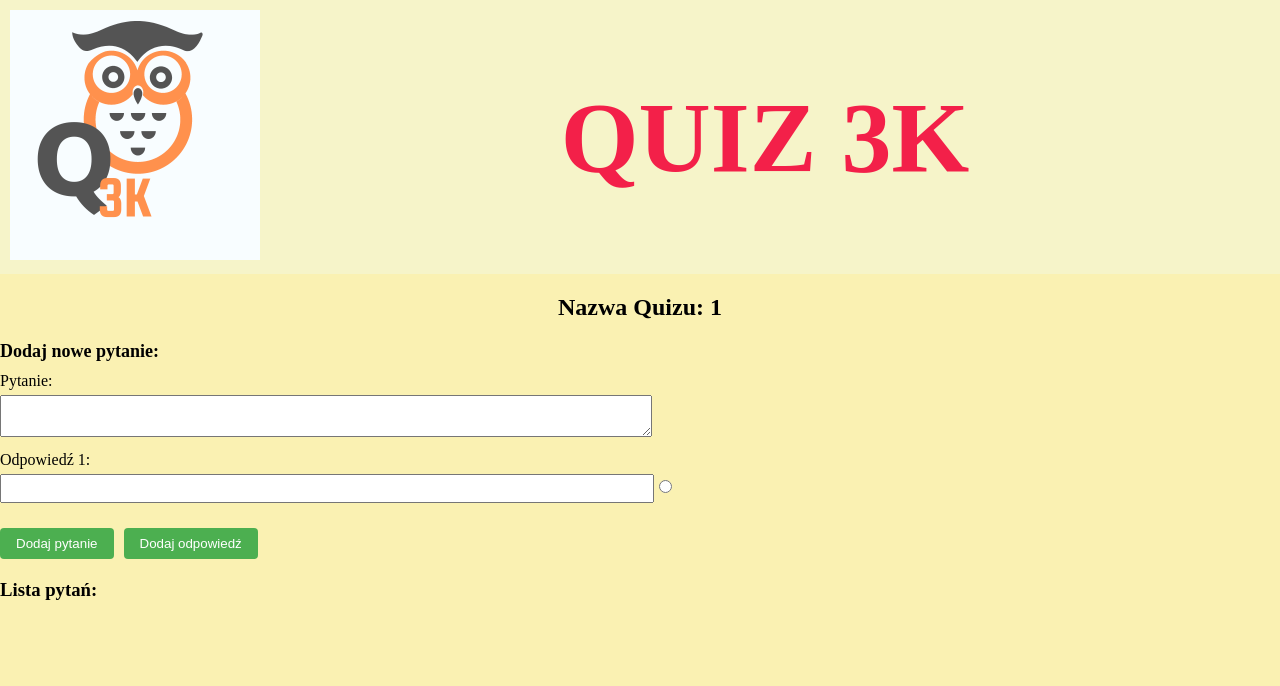
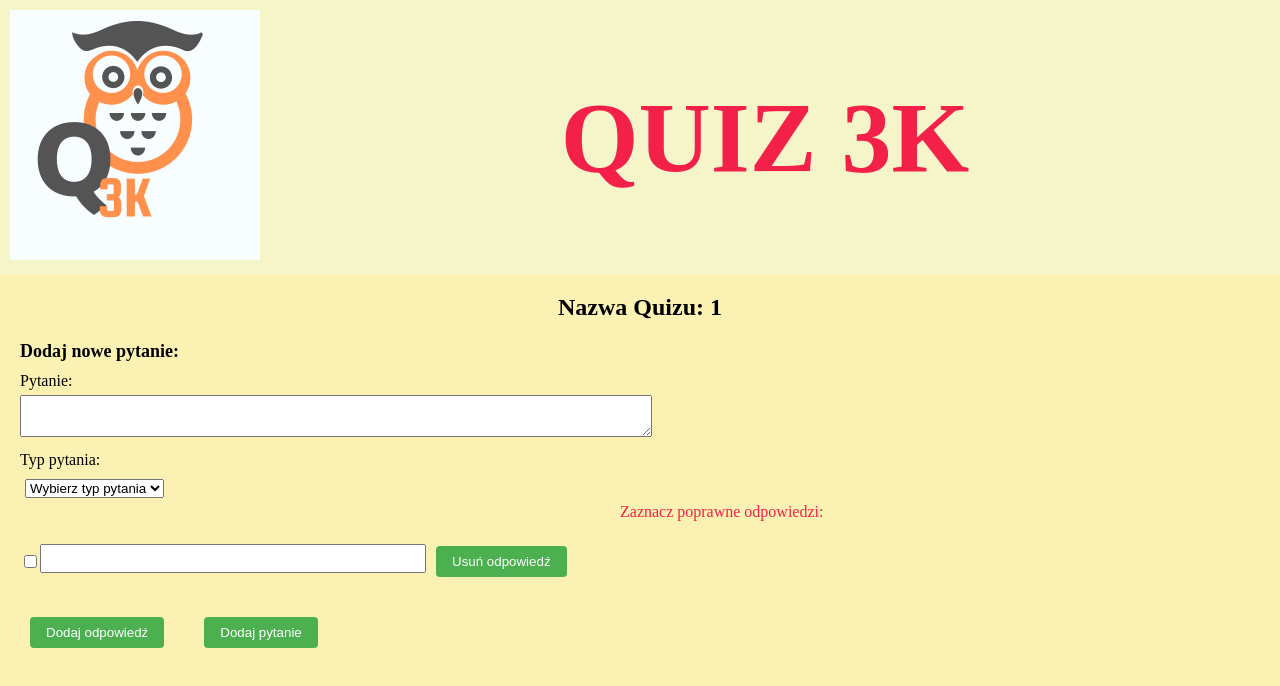
Before and after one commit to Matkaru/quiz3K, an Angular app in the folder frontQuiz3K/quiz3k_Front/: page /add-question-to-quiz/1 in a window 1280 px wide. Both pictures are taken after a click on the button "Dodaj odpowiedź". Shown: the top 686 px of the page. Built offline with nearby package versions, Linux system fonts and the light colour scheme.

Commit message:
support for post method for question

```diff
--- a/frontQuiz3K/quiz3k_Front/src/app/app.component.css
+++ b/frontQuiz3K/quiz3k_Front/src/app/app.component.css
@@ -57,4 +57,5 @@ img {
 }
 body{
   height: 100%;
+
 }
--- a/frontQuiz3K/quiz3k_Front/src/app/pages/quiz-page/add-question-to-quiz/add-question-to-quiz.component.css
+++ b/frontQuiz3K/quiz3k_Front/src/app/pages/quiz-page/add-question-to-quiz/add-question-to-quiz.component.css
@@ -6,7 +6,7 @@
 }
 
 .question-section {
-  margin-top: 20px;
+  margin: 20px;
 }
 
 .question-section h3 {
@@ -23,11 +23,15 @@
   margin-bottom: 5px;
 }
 
-.question-section textarea,
-.question-section input[type="text"] {
+.question-section textarea{
   width: 50%;
   padding: 5px;
   margin-bottom: 10px;
+}
+.question-section input[type="text"] {
+  width: 30%;
+  padding: 5px;
+  margin-bottom: 5px;
 }
 
 .question-section button[type="submit"],
@@ -38,6 +42,7 @@
   border: none;
   border-radius: 4px;
   cursor: pointer;
+  margin: 20px;
 }
 
 .question-section button[type="submit"] {
@@ -48,7 +53,8 @@
   margin-left: 10px;
 }
 .question-list {
-  margin-top: 20px;
+  margin: 20px;
+
 }
 
 .question-list-item {
@@ -57,3 +63,23 @@
   background-color: #f2f2f2;
   border-radius: 4px;
 }
+.remove-answer {
+  padding: 8px 16px;
+  background-color: #4caf50;
+  color: #fff;
+  border: none;
+  border-radius: 4px;
+  cursor: pointer;
+}
+select{
+  margin: 5px;
+}
+.checkbox-info{
+  position: relative;
+  color: #f32049;
+  margin-left: 600px;
+}
+.answer-wrapper {
+  display: flex;
+  align-items: center;
+}
--- a/frontQuiz3K/quiz3k_Front/src/app/pages/quiz-page/add-question-to-quiz/add-question-to-quiz.component.html
+++ b/frontQuiz3K/quiz3k_Front/src/app/pages/quiz-page/add-question-to-quiz/add-question-to-quiz.component.html
@@ -2,27 +2,41 @@
 
 <div class="question-section">
   <h3>Dodaj nowe pytanie:</h3>
-  <form (submit)="addQuestion()">
+  <form (submit)="addQuestion()" [formGroup]="questionForm">
     <div>
       <label>Pytanie:</label>
-      <textarea [(ngModel)]="newQuestion.questionText" name="questionText" required></textarea>
+      <textarea formControlName="questionText" required [ngClass]="{ 'is-invalid': questionForm.get('questionText').invalid && (questionForm.get('questionText').dirty || questionForm.get('questionText').touched) }"></textarea>
+      <div *ngIf="questionForm.get('questionText').invalid && (questionForm.get('questionText').dirty || questionForm.get('questionText').touched)" class="invalid-feedback">
+        Uzupełnij to pole.
+      </div>
+    </div>
+    <div>
+      <label>Typ pytania:</label>
+      <select formControlName="questionType" required (change)="updateQuestionType()">
+        <option value="" disabled [selected]="true">Wybierz typ pytania</option>
+        <option value="SINGLE">Jednokrotny</option>
+        <option value="MULTIPLE">Wielokrotny</option>
+      </select>
+      <div *ngIf="questionForm.get('questionType').invalid && (questionForm.get('questionType').dirty || questionForm.get('questionType').touched)" class="invalid-feedback">
+        Wybierz typ pytania.
+      </div>
+    </div>
+    <div>
+      <div *ngIf="showCheckboxInfo || questionForm.value.questionType === 'single'">
+        <label class="checkbox-info">Zaznacz poprawne odpowiedzi:</label>
+      </div>
     </div>
     <div *ngFor="let answer of newQuestion.answers; let i = index">
-      <label>Odpowiedź {{ i + 1 }}:</label>
-      <input type="text" [(ngModel)]="answer.text" name="answer{{ i }}" required>
-      <input type="radio" name="correctAnswer" [value]="answer.id" (change)="setCorrectAnswer(answer)">
-      <label>{{ answer.text }}</label>
+      <div *ngIf="!answer.deleted">
+        <div class="answer-wrapper" [formGroup]="getAnswerForm(i)">
+          <input type="checkbox" formControlName="correct" (change)="toggleCorrectAnswer(getAnswerForm(i))" [checked]="answer.correct">
+          <input type="text" formControlName="text" required>
+          <label>{{ answer.text }}</label>
+          <button type="button" class="remove-answer" (click)="removeAnswer(getAnswerForm(i))">Usuń odpowiedź</button>
+        </div>
+      </div>
     </div>
+    <button type="button" (click)="addAnswer()">Dodaj odpowiedź</button>
     <button type="submit">Dodaj pytanie</button>
-    <button type="button" (click)="addAnswer()">Dodaj odpowiedź</button>
   </form>
 </div>
-<div class="question-list">
-  <h3>Lista pytań:</h3>
-  <div *ngFor="let question of questionList" class="question-list-item">
-    <p>{{ question.questionText }}</p>
-    <ul>
-      <li *ngFor="let answer of question.answers">{{ answer.text }}</li>
-    </ul>
-  </div>
-</div>
--- a/frontQuiz3K/quiz3k_Front/src/app/pages/quiz-page/add-question-to-quiz/add-question-to-quiz.component.ts
+++ b/frontQuiz3K/quiz3k_Front/src/app/pages/quiz-page/add-question-to-quiz/add-question-to-quiz.component.ts
@@ -1,8 +1,9 @@
-import { Component, OnInit } from '@angular/core';
+import {Component, OnInit} from '@angular/core';
 import {ActivatedRoute, Router} from '@angular/router';
-import { QuizService } from "../../../service/quiz.service";
-import { QuestionService } from "../../../service/question.service";
+import {QuizService} from "../../../service/quiz.service";
+import {QuestionService} from "../../../service/question.service";
 import {Answer, Question} from "./question.model";
+import {FormArray, FormBuilder, FormGroup, Validators} from "@angular/forms";
 
 @Component({
   selector: 'app-add-question-to-quiz',
@@ -10,48 +11,117 @@ import {Answer, Question} from "./question.model";
   styleUrls: ['./add-question-to-quiz.component.css']
 })
 export class AddQuestionToQuizComponent implements OnInit {
+  questionList: any[] = [];
+  questionForm: FormGroup;
+  quizName: string;
+  newQuestion: {
+    correctAnswerId: string;
+    quizId: string;
+    answers: any[];
+    id: string;
+    questionType: string;
+    questionText: string;
+  } = {
+    id: '',
+    quizId: '',
+    questionText: '',
+    answers: [],
+    correctAnswerId: '',
+    questionType: 'single'
+  };
 
-  quizName: string;
-  newQuestion: { correctAnswerId: string; quizId: string; answers: any[]; id: string; questionText: string };
+  showCheckboxInfo: boolean = false;
 
-  answer: { correct: boolean; id: string; text: string } = {
-    id: '',
-    text: '',
-    correct: false
-  };
-  private correctAnswerId: string;
-  questionList: any;
-
-  constructor(private activatedRoute: ActivatedRoute) {}
+  constructor(
+    private activatedRoute: ActivatedRoute,
+    private formBuilder: FormBuilder,
+    private questionService: QuestionService
+  ) {
+    this.questionForm = this.formBuilder.group({
+      questionText: ['', Validators.required],
+      questionType: ['', Validators.required],
+      answers: this.formBuilder.array([])
+    });
+  }
 
   ngOnInit() {
     this.activatedRoute.params.subscribe(params => {
-      console.log('parametry' + params)
       this.quizName = params['quizName'];
-      console.log(this.quizName);
     });
-    this.newQuestion = {
-      id: '',
-      quizId: '',
-      questionText: '',
-      answers: [],
-      correctAnswerId: ''
-    };
+  }
+
+  getAnswerForm(index: number) {
+    return (this.questionForm.get('answers') as FormArray).controls[index] as FormGroup;
   }
 
   addQuestion() {
-    if (this.newQuestion.questionText && this.newQuestion.answers.length > 0 && this.correctAnswerId) {
-      this.newQuestion.correctAnswerId = this.correctAnswerId;
+    if (this.questionForm.invalid) {
+      return;
+    }
+
+    this.newQuestion.questionText = this.questionForm.value.questionText;
+    this.newQuestion.questionType = this.questionForm.value.questionType;
+  // && this.newQuestion.correctAnswerId
+    if (this.newQuestion.questionText && this.newQuestion.answers.length > 0 ) {
+      this.questionService.createQuestion(this.newQuestion).subscribe(
+        response => {
+          console.log('Pytanie zostało zapisane:', response);
+          this.questionForm.reset();
+          this.newQuestion = {
+            id: '',
+            quizId: '',
+            questionText: '',
+            answers: [],
+            correctAnswerId: '',
+            questionType: 'single'
+          };
+          this.showCheckboxInfo = false;
+        },
+        error => {
+          console.error('Wystąpił błąd podczas zapisywania pytania:', error);
+        }
+      );
     } else {
       console.log('Wypełnij wszystkie pola');
     }
   }
 
   addAnswer() {
-    this.newQuestion.answers.push({ id: '', text: '', correct: false });
+    if ((this.questionForm.get('answers') as FormArray).length === 0) {
+      this.showCheckboxInfo = true;
+    }
+
+    const newAnswerFormGroup = this.formBuilder.group({
+      id: '',
+      text: '',
+      correct: false,
+      deleted: false
+    });
+
+    (this.questionForm.get('answers') as FormArray).push(newAnswerFormGroup);
+    this.newQuestion.answers.push(newAnswerFormGroup.value);
   }
-  setCorrectAnswer(answer: Answer) {
-    this.newQuestion.answers.forEach(a => a.correct = (a === answer));
-    this.newQuestion.correctAnswerId = String(answer.id);
+
+  toggleCorrectAnswer(answerFormGroup: FormGroup) {
+    const answerIndex = (this.questionForm.get('answers') as FormArray).controls.findIndex(control => control === answerFormGroup);
+    const answer = this.newQuestion.answers[answerIndex];
+
+    answer.correct = !answer.correct;
+  }
+
+  removeAnswer(answerFormGroup: FormGroup) {
+    const answersArray = this.questionForm.get('answers') as FormArray;
+    const answerIndex = answersArray.controls.findIndex(control => control === answerFormGroup);
+
+    if (answerIndex > -1) {
+      answersArray.removeAt(answerIndex);
+      this.newQuestion.answers.splice(answerIndex, 1);
+    }
+  }
+
+  updateQuestionType() {
+    const questionType = this.questionForm.value.questionType;
+    this.showCheckboxInfo = questionType === 'multiple';
+
   }
 }
--- a/frontQuiz3K/quiz3k_Front/src/app/pages/quiz-page/add-question-to-quiz/question.model.ts
+++ b/frontQuiz3K/quiz3k_Front/src/app/pages/quiz-page/add-question-to-quiz/question.model.ts
@@ -10,4 +10,6 @@ export interface Answer {
   id: number;
   text: string;
   correct: boolean;
+  deleted?: boolean;
+
 }
--- a/frontQuiz3K/quiz3k_Front/src/app/service/question.service.ts
+++ b/frontQuiz3K/quiz3k_Front/src/app/service/question.service.ts
@@ -1,7 +1,8 @@
 import { Injectable } from '@angular/core';
-import { HttpClient } from '@angular/common/http';
+import {HttpClient, HttpHeaders} from '@angular/common/http';
 import { Observable } from 'rxjs';
 import {Question} from "../pages/quiz-page/add-question-to-quiz/question.model";
+
 
 
 @Injectable({
@@ -9,6 +10,7 @@ import {Question} from "../pages/quiz-page/add-question-to-quiz/question.model";
 })
 export class QuestionService {
   private apiUrl = 'http://localhost:8080/api/questions';
+  private answerApiUrl = 'http://localhost:8080/api/answers';
 
   constructor(private http: HttpClient) {}
 
@@ -17,8 +19,22 @@ export class QuestionService {
     return this.http.get<Question[]>(url);
   }
 
-  createQuestion(question: Question): Observable<Question> {
-    return this.http.post<Question>(this.apiUrl, question);
+  createQuestion(question: { correctAnswerId: string; quizId: string; answers: any[]; id: string; questionType: string; questionText: string }): Observable<Question> {
+    const httpOptions = {
+      headers: new HttpHeaders({
+        'Content-Type': 'application/json'
+      })
+    };
+    return this.http.post<Question>(this.apiUrl, question, httpOptions);
+  }
+
+  createAnswers(answers: any[]): Observable<any> {
+    const httpOptions = {
+      headers: new HttpHeaders({
+        'Content-Type': 'application/json'
+      })
+    };
+    return this.http.post<any>(this.answerApiUrl, answers, httpOptions);
   }
 
   updateQuestion(question: Question): Observable<Question> {
```
Also changed, not shown: 2 other files (tests, documents, lock files or other folders).
